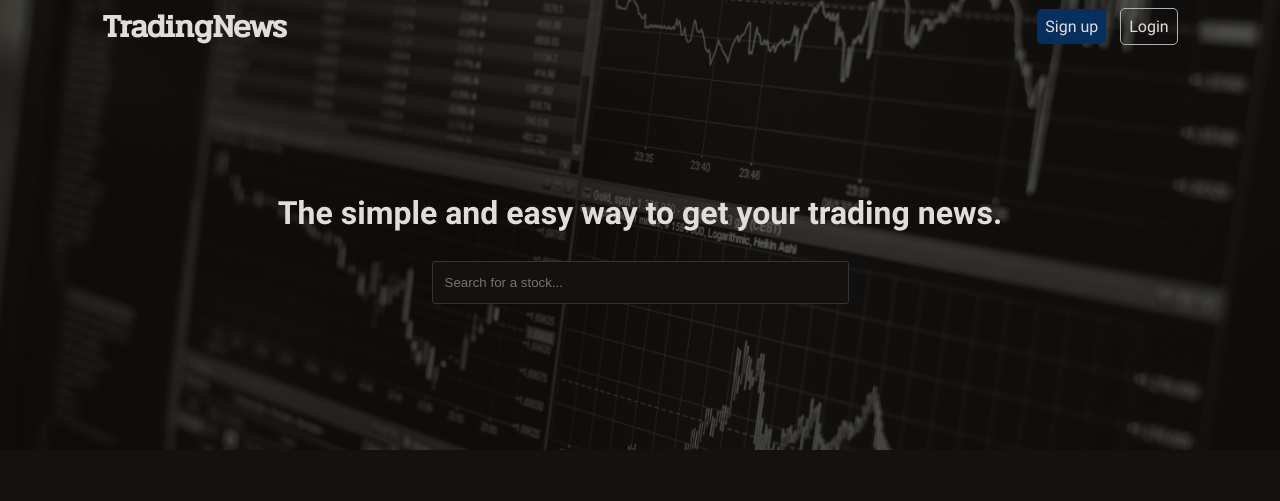
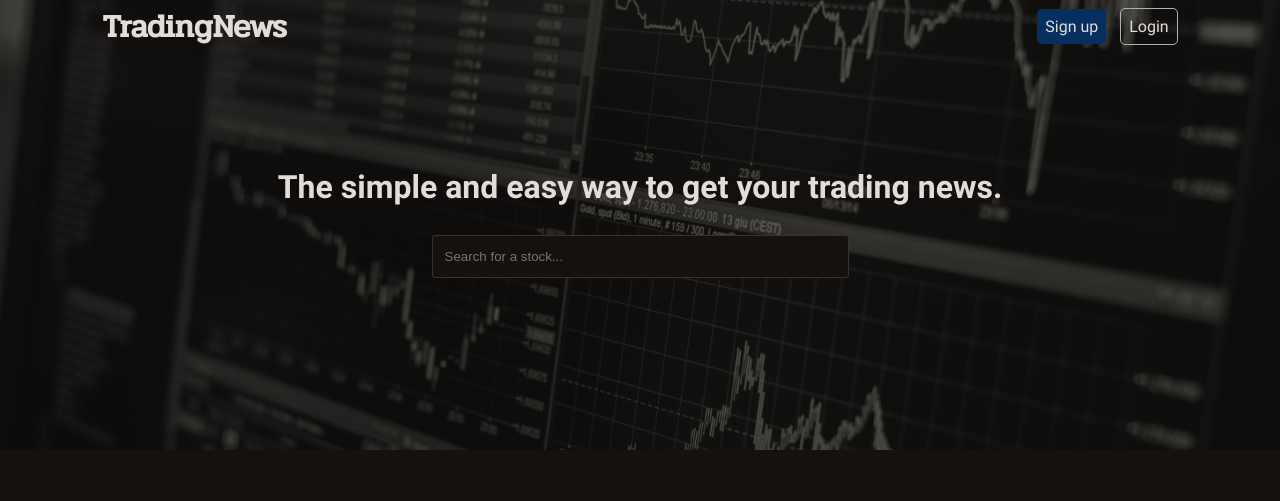
Before and after one commit to Souce01/TradingNews, a Django app: template TradingNews/templates/Site/index.html in a window 1280 px wide. Shown: the top 501 px of the page. Run offline with Django 3.2, Linux system fonts and the light colour scheme; the template is opened without the code that fills it, so the values that code supplies are empty; some libraries are stand-ins or nearby versions.

Commit message:
work in progress

```diff
--- a/TradingNews/static/Site/style.css
+++ b/TradingNews/static/Site/style.css
@@ -195,7 +195,6 @@ a{
   width: 100%;
   height: 450px;
   position: relative;
-  overflow: hidden;
 }
 
 .hero-background{
@@ -219,7 +218,14 @@ a{
   flex-direction: column;
   justify-content: center;
   align-items: center;
-  height: 100%;
+  /*
+    TODO: find a fix for this problem
+
+    Had to be hard coded, couldn't find another way. Other wise hero-content overflowed into content.
+    If I used overflow hidden the search bar results would also be hidden.
+    So it's either 100% with not overflow ( which steps over content) or hard code the height
+  */
+  height: 398px;
 }
 
 .hero #navbar-search-field-container{
@@ -235,7 +241,10 @@ a{
   padding: 5px 21px;
 }
 
-/* COL-1 */
+.headlines{
+
+}
+
 
 /* PROFILE CSS */
 .profile-container{
```
